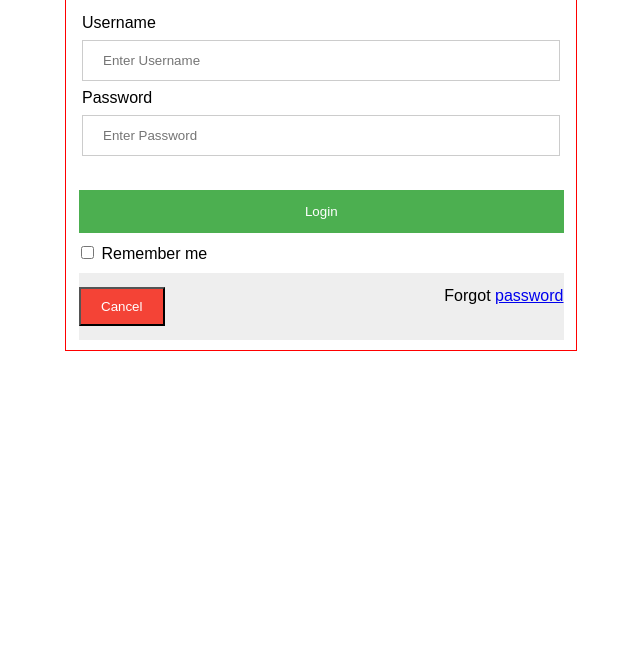
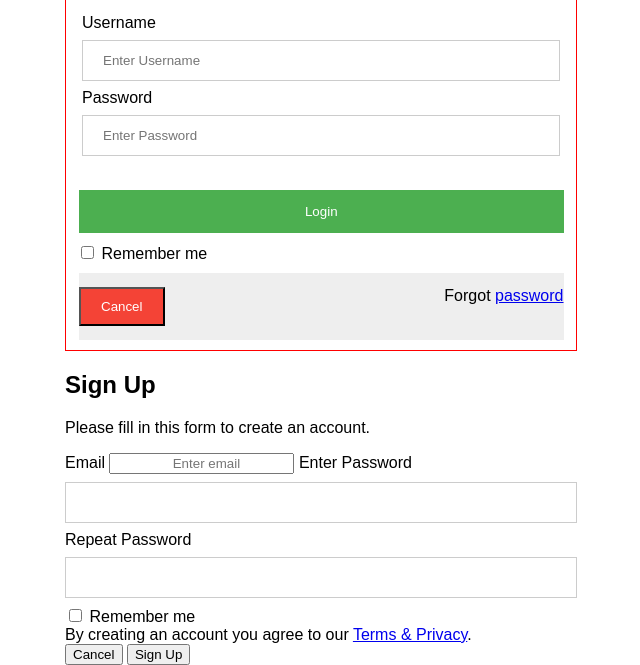
Before and after one commit to keochanhnhungkchua/demo-login-page-css, a plain HTML site: page index.html in a window 1280 px wide. Shown: the part 243-908 px from the top of the page, without its empty margins (319-959 px from the left). Before the commit the page ends 800 px from the top, so only its background shows below. Drawn offline with Linux system fonts and the light colour scheme.

Commit message:
add sign up page

```diff
--- a/index.html
+++ b/index.html
@@ -21,5 +21,24 @@
 		<div>Forgot <a href="#">password</a> </div>
 	</div>
 </div>
+<div class="sign-up">
+	<h2>Sign Up</h2>
+	<p>Please fill in this form to create an account.</p>
+	<form>
+		<label for="email">Email</label>
+		<input type="email" name="email" placeholder="
+		Enter email">
+		<label for="password"> Enter Password</label>
+		<input type="Password" name="password">
+		<label for="repeat password"> Repeat Password</label>
+		<input type="Password" name="repeat password">
+		<input type="checkbox" name="checkbox"> Remember me
+		<div>By creating an account you agree to our <a href="#">Terms & Privacy</a>.</div>
+	</form>
+	<div>
+		<button>Cancel</button>
+		<button>Sign Up</button>
+	</div>
+</div>
 </body>
 </html>
--- a/style.css
+++ b/style.css
@@ -2,6 +2,7 @@ body{
 	margin: 0 30%;
 	font-family: Arial, Helvetica, sans-serif;
 }
+/*style for login*/
 .login-page{
 	display: block;
 	border: 1px solid red;
@@ -55,3 +56,4 @@ button:hover {
 	background-color: #f44336;
 	padding: 10px 20px;
 }
+/* style for sign up page */
```
